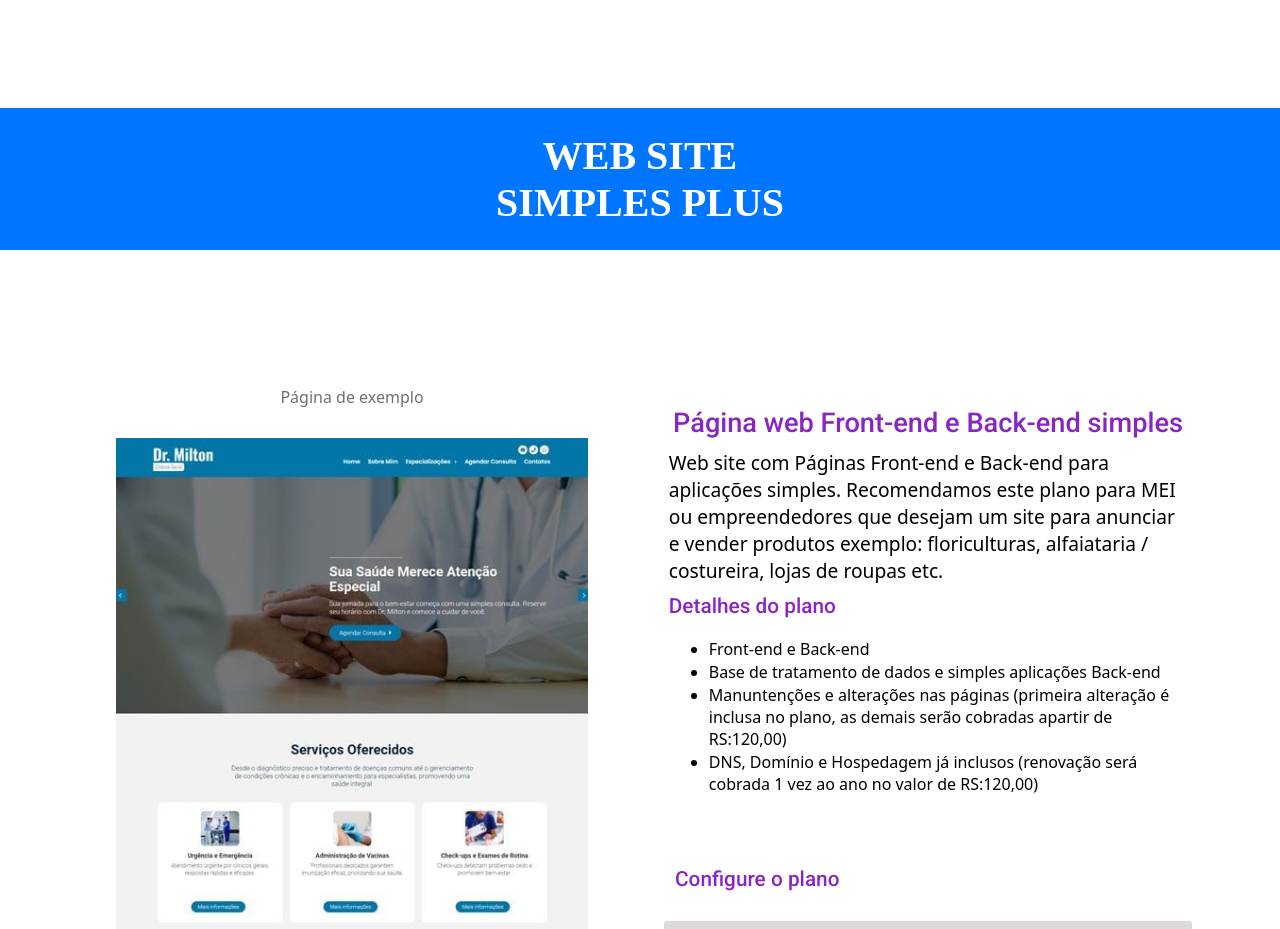
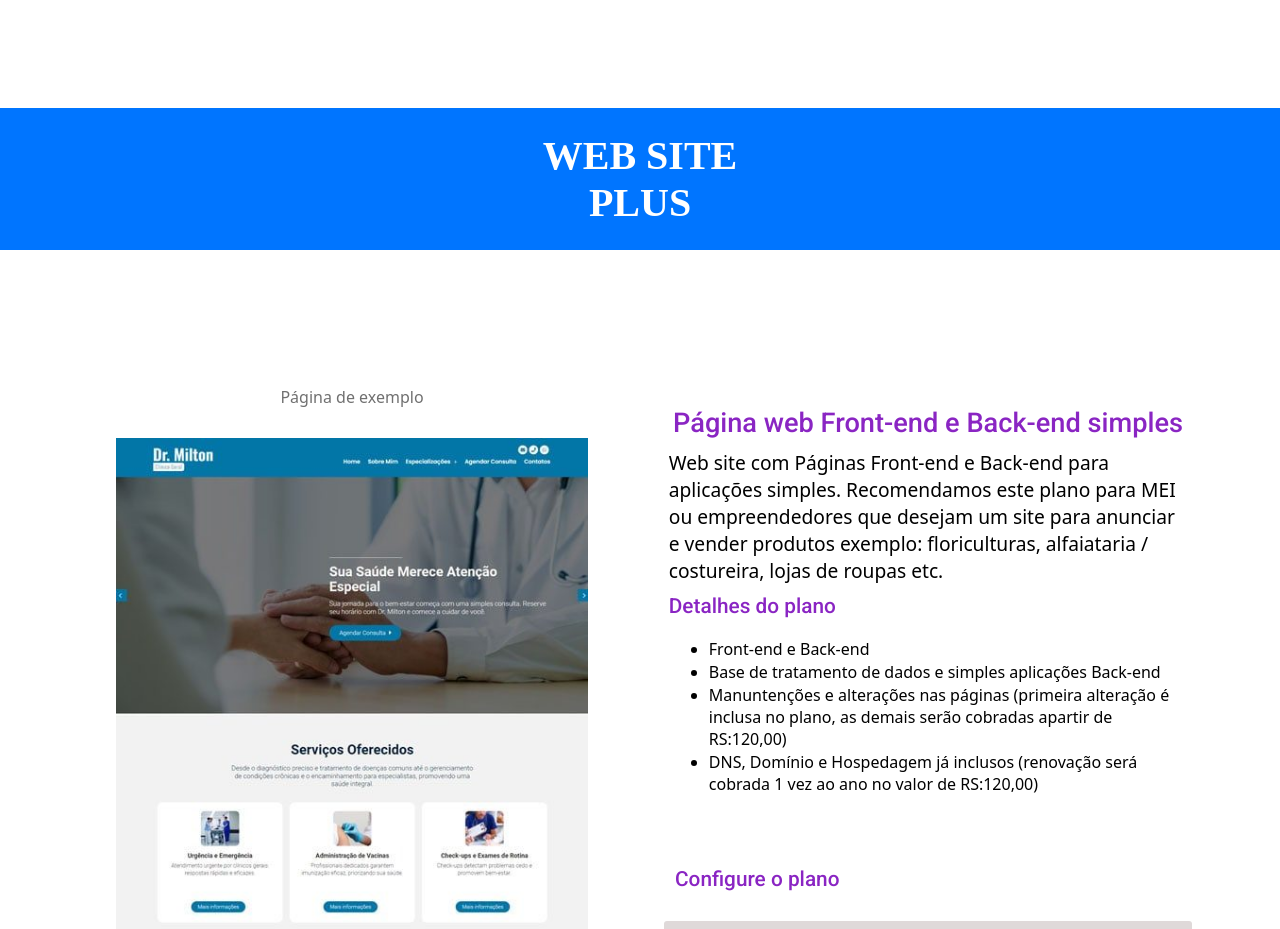
Before and after one commit to workSilas/CRIAATIVO, a React (Create React App) app: page /Planos in a window 1280 px wide. Shown: the part 3320-4249 px from the top of the page. Built offline with nearby package versions, Linux system fonts and the light colour scheme; a web font is replaced by a local one.

Commit message:
titulo da pag simples plus

```diff
--- a/src/Pages/planos/index.jsx
+++ b/src/Pages/planos/index.jsx
@@ -272,7 +272,7 @@ export default function Planos() {
 
       <div className="divisao">
         <h1>WEB SITE<br />
-          SIMPLES PLUS</h1>
+  PLUS</h1>
       </div>
       {/*FAIXA AZUL QUE DIVIDE SESSOES*/}
 
```
